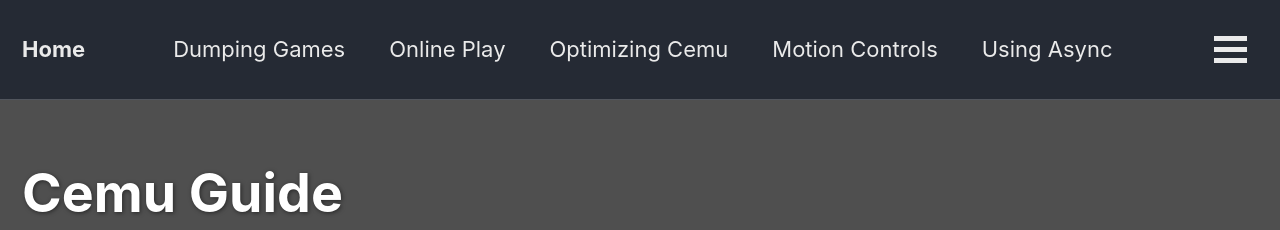
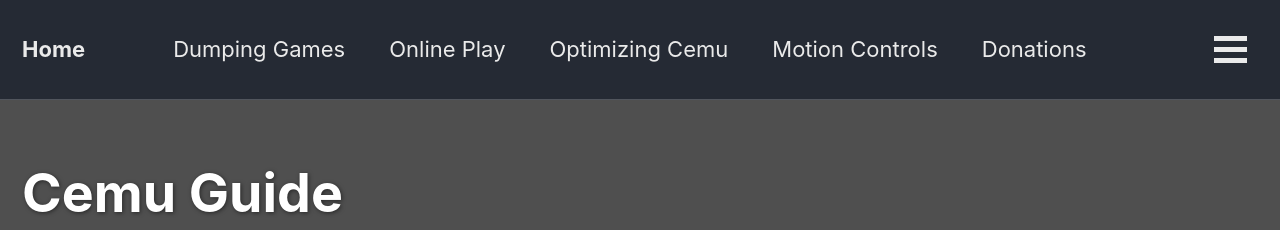
Before and after one commit to cfw-guide/cemu.cfw.guide, a Jekyll site: the page built from _pages/en_US/home.md, in a window 1280 px wide and 900 px high. Shown: the top 230 px of the window. Built offline with Jekyll 4.4.1, drawn with Linux system fonts in a browser that asks for light colours.

Commit message:
removed async guide from top bar

```diff
--- a/_data/navigation/en_US.yml
+++ b/_data/navigation/en_US.yml
@@ -15,9 +15,6 @@
   -
     title: Motion Controls
     url: motion-controls
-  -
-    title: Using Async
-    url: using-async
   -
     title: Donations
     url: donations
```
